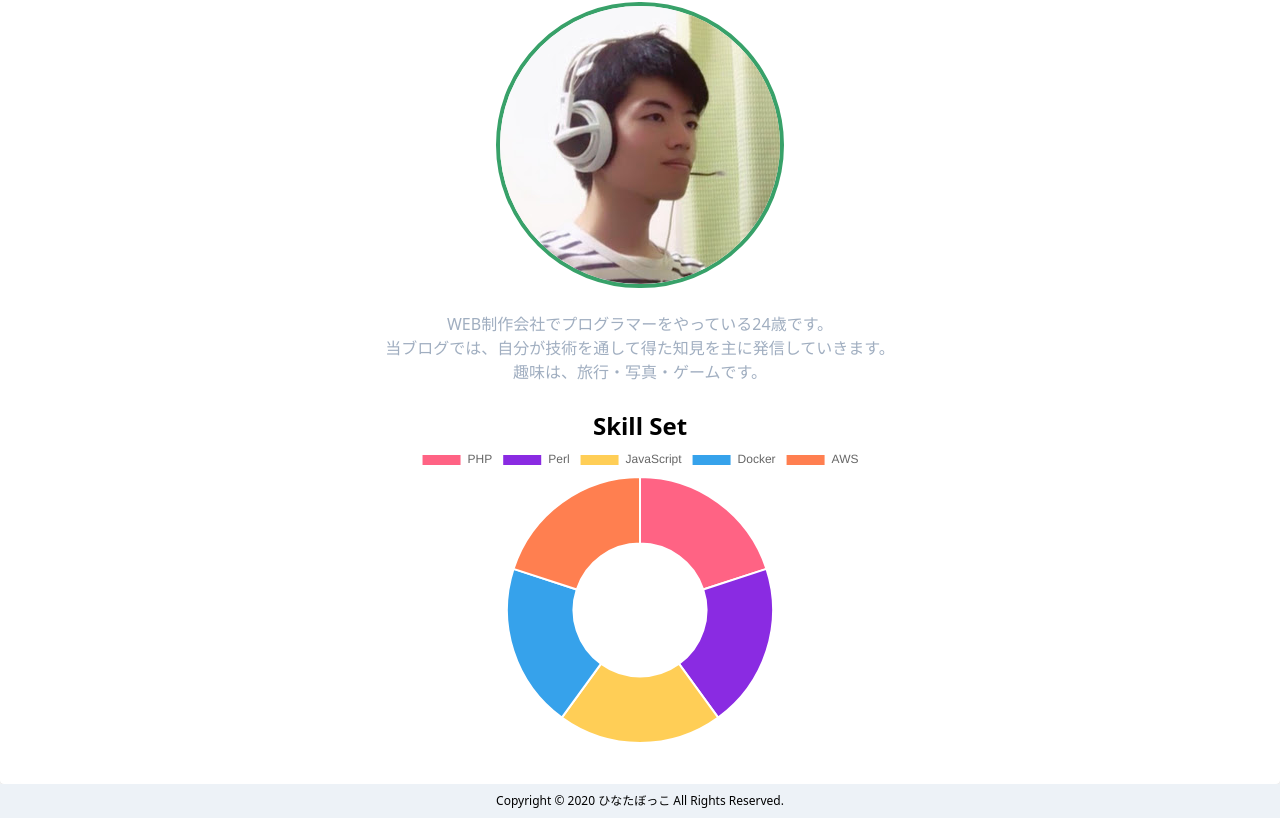
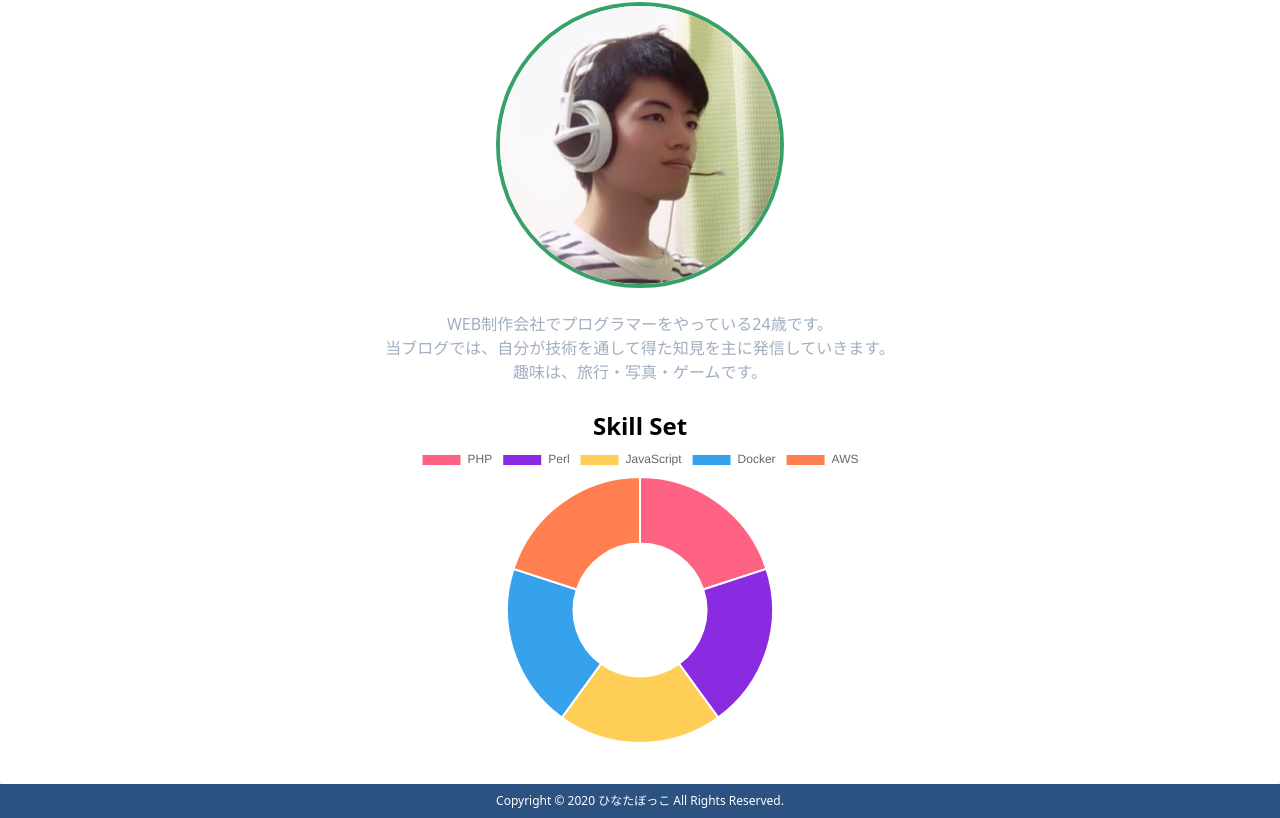
Before and after one commit to kagepedia/homepage, a Next.js app: page /about in a window 1280 px wide. Shown: the part 412-1230 px from the top of the page. Built offline with nearby package versions, Linux system fonts and the light colour scheme.

Commit message:
検索ボタン追加

```diff
--- a/components/atom/SeachForm.js
+++ b/components/atom/SeachForm.js
@@ -1,8 +1,14 @@
+import { FontAwesomeIcon } from '@fortawesome/react-fontawesome';
+import { faSearch } from '@fortawesome/free-solid-svg-icons';
+
 const SearchForm = () => {
   return (
     <div className="w-full bg-white shadow my-4 p-6">
       <form action="/posts" method="get">
         <input type="text" className="w-full h-16 px-3 rounded focus:shadow-outline px-8 bg-gray-200" placeholder="search ..." name="q" />
+        <button type="submit" className="absolute mt-4 -ml-10">
+          <FontAwesomeIcon icon={faSearch} className="text-gray-400" size="2x" />
+        </button>
       </form>
     </div>
   );
--- a/components/molecules/footer.js
+++ b/components/molecules/footer.js
@@ -1,6 +1,6 @@
 const Footer = () => (
-  <footer className="bg-gray-200">
-    <p className="p-2 text-center text-xs">Copyright © 2020 ひなたぼっこ All Rights Reserved.</p>
+  <footer className="bg-blue-800">
+    <p className="p-2 text-center text-white text-xs">Copyright © 2020 ひなたぼっこ All Rights Reserved.</p>
   </footer>
 );
 
--- a/pages/api/contentful.js
+++ b/pages/api/contentful.js
@@ -18,9 +18,7 @@ export async function fetchEntriesTop() {
 }
 
 // Get Contents for Post Page
-export async function fetchEntriesPost(query) {
-  const limit = 2;
-  const skip = 0;
+export async function fetchEntriesPost(limit, skip, query) {
   const entries = await client.getEntries({
     content_type: process.env.CTF_BLOG_POST_TYPE_ID,
     limit,
--- a/pages/posts/[slug].js
+++ b/pages/posts/[slug].js
@@ -5,6 +5,7 @@ import { noImage } from '../../utils/image';
 import Header from '../../components/molecules/header';
 import PostDtail from '../../components/atom/PostDetail';
 import Profile from '../../components/molecules/profile';
+import SeachForm from '../../components/atom/SeachForm';
 import Footer from '../../components/molecules/footer';
 
 export async function getStaticPaths() {
@@ -44,6 +45,7 @@ const Detail = ({ post }) => {
         </section>
         <aside className="w-full md:w-1/3 flex flex-col items-center px-3">
           <Profile />
+          <SeachForm />
         </aside>
       </div>
       <Footer />
--- a/pages/posts/index.js
+++ b/pages/posts/index.js
@@ -1,5 +1,5 @@
 import { useEffect, useState } from 'react';
-import { useRouter, withRouter } from 'next/router';
+import { useRouter } from 'next/router';
 import { fetchEntriesPost } from '../api/contentful';
 import { formatDate } from '../../utils/date';
 import { noImage } from '../../utils/image';
@@ -9,6 +9,10 @@ import PostList from '../../components/atom/PostList';
 import Profile from '../../components/molecules/profile';
 import SearchForm from '../../components/atom/SeachForm';
 import Footer from '../../components/molecules/footer';
+
+// default setting
+const limit = 4;
+const skip = 0;
 
 const Post = () => {
   let {
@@ -20,7 +24,7 @@ const Post = () => {
 
   useEffect(() => {
     async function getPosts() {
-      const allPosts = await fetchEntriesPost(q);
+      const allPosts = await fetchEntriesPost(limit, skip, q);
       setPosts([...allPosts]);
     }
     getPosts();
```
